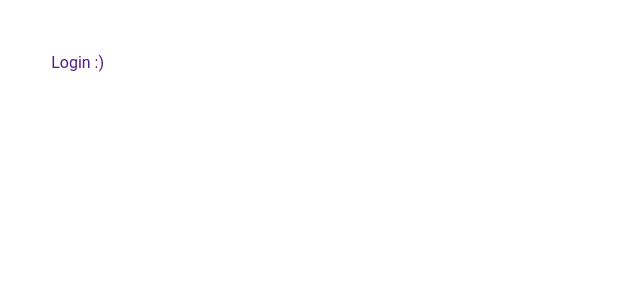
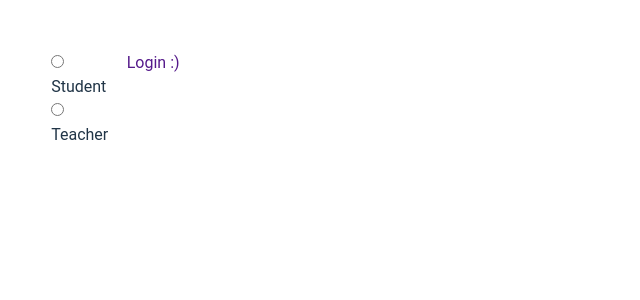
Before and after one commit to Ninejar/cautious-adventure, a React (Vite) app in the folder frontend/: page / in a window 1280 px wide. Shown: the top 300 px of the page, without its empty margins (0-640 px from the left). Built offline with nearby package versions, Linux system fonts and the light colour scheme.

Commit message:
Added incomplete role selector

```diff
--- /dev/null
+++ b/frontend/src/components/RoleButtons.jsx
@@ -0,0 +1,25 @@
+import React from "react"
+
+// http://react.tips/radio-buttons-in-reactjs/ :(
+const RoleButtons = () => {
+    return (
+        <div className="container">
+            <form>
+                <div className="radio">
+                    <label>
+                        <input type="radio" value="student"/>
+                        Student
+                    </label>
+                        </div>
+                        <div className="radio">
+                    <label>
+                        <input type="radio" value="teacher"/>
+                        Teacher
+                    </label>
+                </div>
+            </form>
+        </div>
+    )
+}
+
+export default RoleButtons
--- a/frontend/src/pages/RoleSelect.jsx
+++ b/frontend/src/pages/RoleSelect.jsx
@@ -1,10 +1,12 @@
 import React from 'react'
 import {Link} from 'react-router-dom'
-import LinkItem from '../components/LinkItem'
+import RoleButtons from '../components/RoleButtons'
 
 const RoleSelect = () => {
   return (
     <main>
+        <RoleButtons />
+
         <div className="link_container">
             <Link to = {`/journals`}>
                 <div className="link_item">
```
